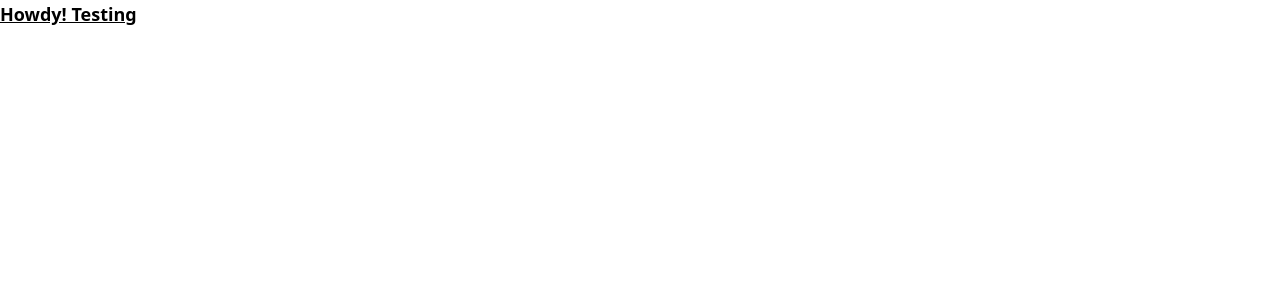
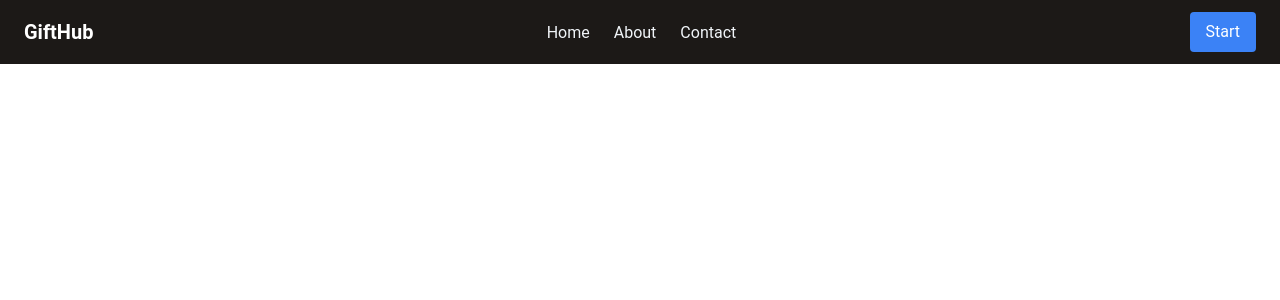
Before and after one commit to jadenbanze/coffree, a Next.js app: page / in a window 1280 px wide. Shown: the top 300 px of the page. Built offline with nearby package versions, Linux system fonts and the light colour scheme.

Commit message:
added navbar

```diff
--- a/src/pages/index.js
+++ b/src/pages/index.js
@@ -1,14 +1,31 @@
-import Head from 'next/head'
-import Image from 'next/image'
-import { Inter } from '@next/font/google'
-import styles from '@/styles/Home.module.css'
+import { Inter } from '@next/font/google';
+import React from 'react';
 
-const inter = Inter({ subsets: ['latin'] })
+const inter = Inter({ subsets: ['latin'] });
 
 export default function Home() {
   return (
-    <div className="Home">
-      <h1 class="text-lg font-bold underline">Howdy! Testing</h1>
-    </div>
-  )
+    <body className="bg-stone-800"> {/* Main body */}
+
+    {/* NAV */}
+    <nav className="fixed top-0 w-full border-a bg-stone-900">
+      <div className="container mx-auto flex items-center justify-between px-6 py-3">
+        <a href="#" className="text-xl font-bold font-roboto text-white">GiftHub</a> {/* Change link to site home when done*/}
+        <ul className="flex">
+          <li className="px-3">
+            <a href="#" className="hover:text-blue-500 font-roboto font-normal text-md transition-color duration-300 ease-in-out text-slate-100">Home</a> {/* Change link to site home when done */}
+          </li>
+          <li className="px-3">
+            <a href="#" className="hover:text-blue-500 font-roboto font-normal text-md transition-color duration-300 ease-in-out text-slate-100">About</a> {/* Change link to site home when done */}
+          </li>
+          <li className="px-3">
+          <a href="#" class="hover:text-blue-500 font-roboto font-normal text-md transition-color duration-300 ease-in-out text-slate-100" >Contact</a>
+          </li>
+        </ul>
+        <button className=" text-white py-2 px-4 rounded font-roboto transition ease-in-out delay-150 bg-blue-500 hover: hover:scale-110 hover:bg-indigo-500 duration-300">Start</button>
+      </div>
+    </nav>
+
+    </body>
+  );
 }
--- a/src/styles/globals.css
+++ b/src/styles/globals.css
@@ -1,3 +1,11 @@
 @tailwind base;
 @tailwind components;
 @tailwind utilities;
+
+.font-roboto { /* Main font */
+  font-family: 'Roboto', sans-serif;
+}
+
+.transition-color { /* Slowly transitions text to blue */
+  transition: all 0.3s ease-in-out;
+}
```
